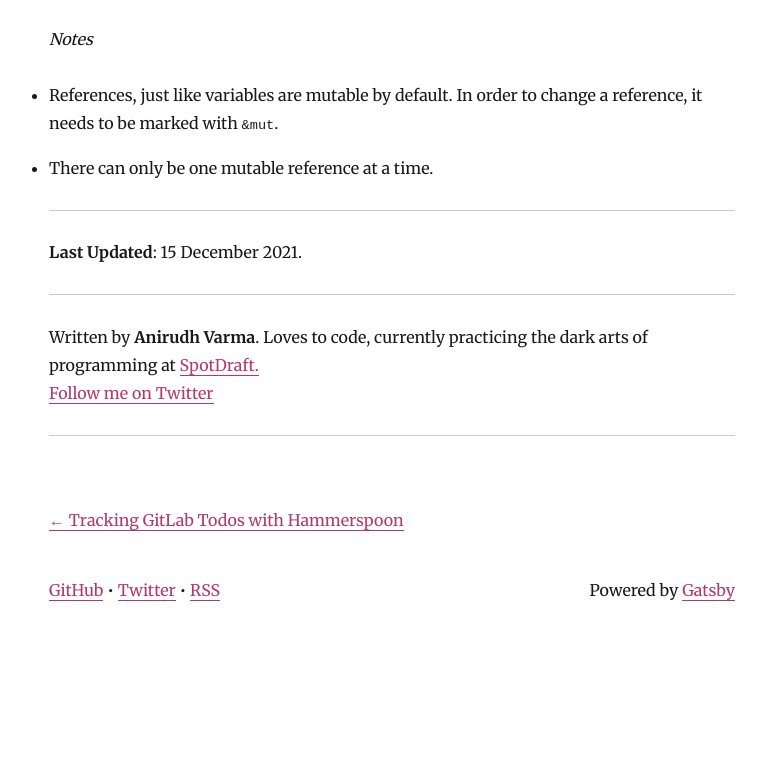
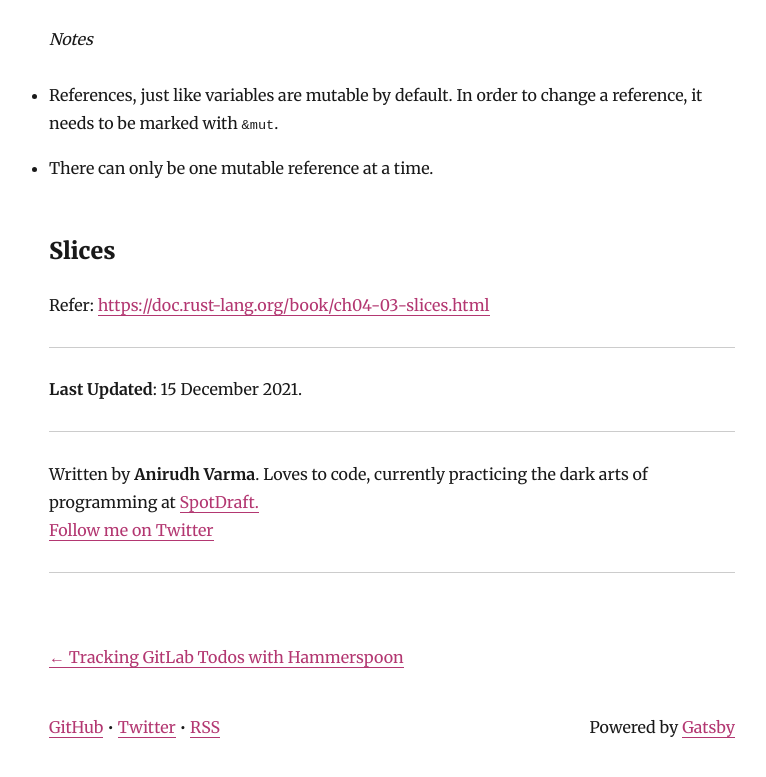
Before and after one commit to anirudhvarma12/undefined-blog, a Gatsby site: page /learning-rust/ in a window 1280 px wide. Shown: the part 8863-9640 px from the top of the page, without its empty margins (248-1014 px from the left). Before the commit the page ends 9509 px from the top, so only its background shows below. Built offline with nearby package versions, Linux system fonts and the light colour scheme; Gatsby itself is replaced by a stand-in of ours; some packages are replaced by stand-ins of ours.

Commit message:
Add link to slices

```diff
--- a/content/blog/learning-rust/index.md
+++ b/content/blog/learning-rust/index.md
@@ -255,6 +255,9 @@ The `&` syntax creates a reference to the value of `s1`, but it does not own it.
 - References, just like variables are mutable by default. In order to change a reference, it needs to be marked with `&mut`.
 - There can only be one mutable reference at a time.
 
+### Slices
+Refer: https://doc.rust-lang.org/book/ch04-03-slices.html
+
 
 ---
 
```
